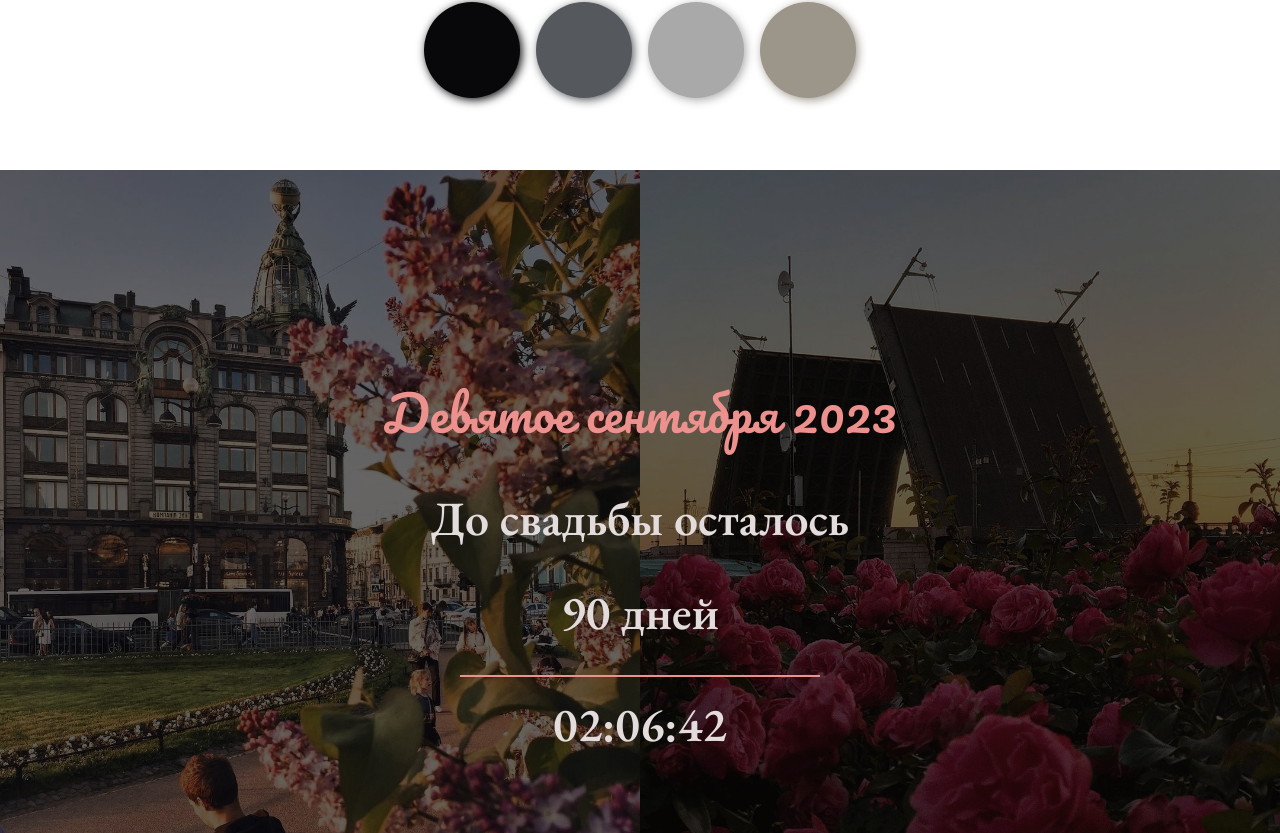
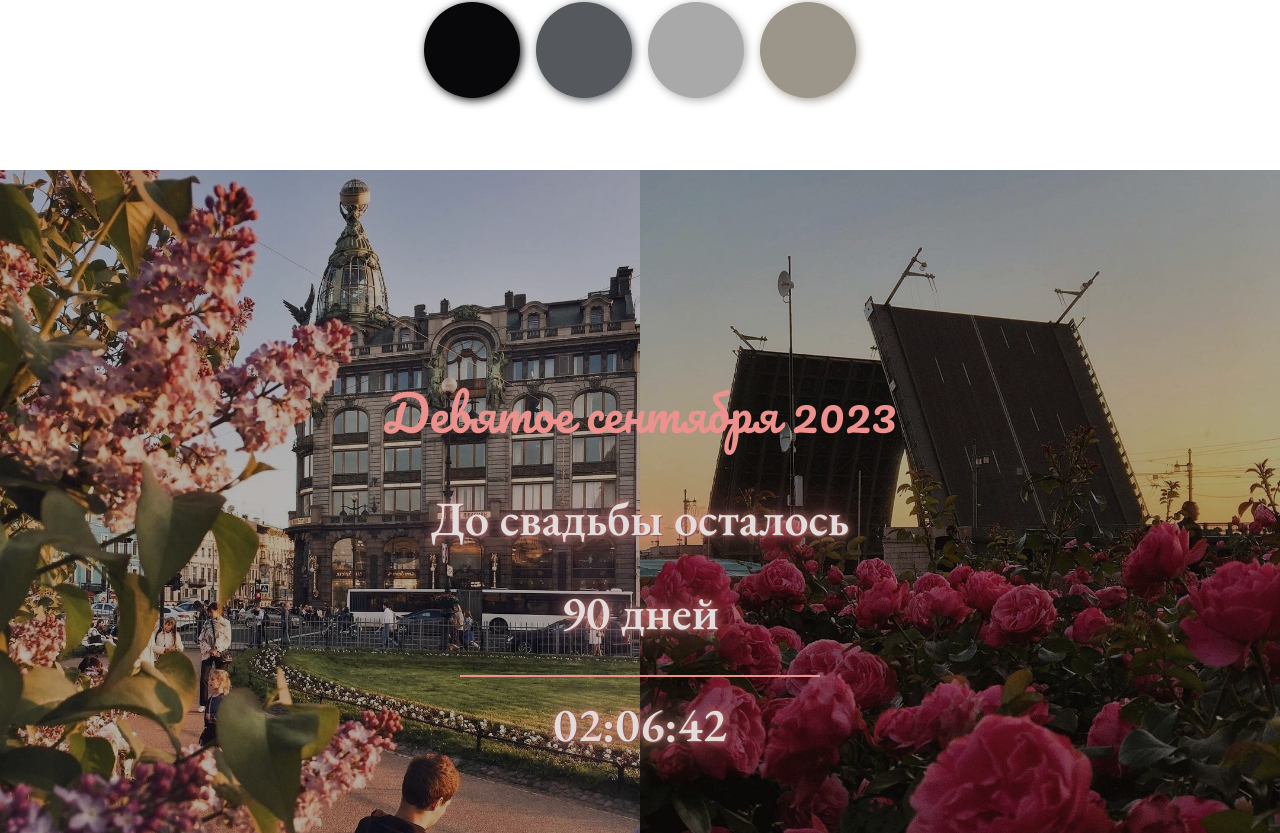
Before and after one commit to Mor-ald/invitation, a React (Vite) app: page / in a window 1280 px wide. Shown: the part 2607-3440 px from the top of the page. Built offline with nearby package versions, Linux system fonts and the light colour scheme.

Commit message:
add text-shadow

```diff
--- a/src/components/remained/Remained.css
+++ b/src/components/remained/Remained.css
@@ -15,13 +15,19 @@
     left: 0;
     display: flex;
     flex-wrap: wrap;
-    filter: brightness(40%);
+    filter: brightness(70%);
 }
 
 .remained_img {
     width: 50%;
     height: 100vh;
     object-fit: cover;
+}
+
+.remained_img:first-child {
+    transform: scaleX(-1);
+    transform-origin: center;
+    transform-box: fill-box;
 }
 
 .remained__container{
@@ -80,6 +86,12 @@
     text-align: center;
 }
 
+.remained__text,
+.remained__days,
+.remained__time{
+    text-shadow: 1px 1px 1px #8d5855, 0 0 1em #ec918d, 0 0 0.2em #ec918d;
+}
+
 @media (max-width: 1000px) {
     .remained,.remained__photo {
         height: 100vh
```
